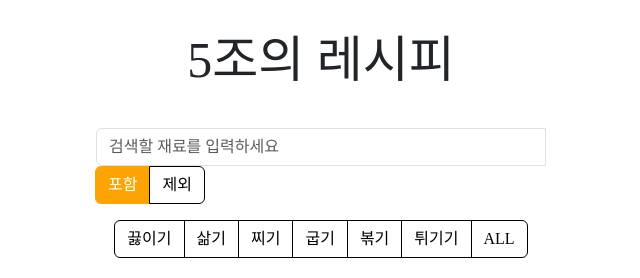
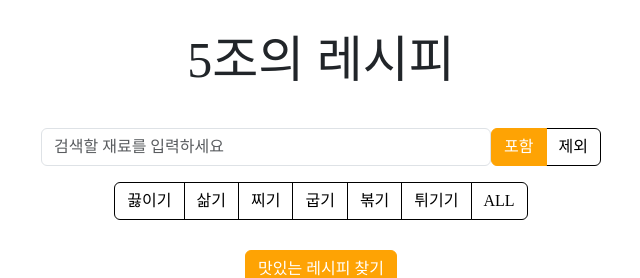
Before and after one commit to RecipeOfFive/react, a React (Create React App) app in the folder recipe_of_five_front/: page / in a window 1280 px wide. Shown: the top 278 px of the page, without its empty margins (319-959 px from the left). Built offline with nearby package versions, Linux system fonts and the light colour scheme; no server answers; a web font is replaced by a local one.

Commit message:
feat: input, btn 조정

```diff
--- a/recipe_of_five_front/src/components/SearchInd/SearchInd.jsx
+++ b/recipe_of_five_front/src/components/SearchInd/SearchInd.jsx
@@ -41,6 +41,7 @@ export default function SearchInd() {
     <div className="main-div-SearchInd">
       <h1>5조의 레시피</h1>
 
+      <div className="searchinput-btn-div">
         <div className="searchInd-input">
           <InputGroup className="mb-3">
             <Form.Control
@@ -50,13 +51,13 @@ export default function SearchInd() {
               aria-describedby="basic-addon2"
               onChange={(e) => setInput(e.target.value)}
             />
+          </InputGroup>
+        </div>
         <div className="searchInd-btn">
           <ButtonGroup className="main-div-SearchInd-buttongroup">
             <ToggleButton
               className={`main-div-SearchInd-togglebtn ${
-                                    radioValue === "1"
-                                        ? "custom-active"
-                                        : "custom-inactive"
+                radioValue === "1" ? "custom-active" : "custom-inactive"
               }`}
               id="radio-include"
               type="radio"
@@ -64,18 +65,14 @@ export default function SearchInd() {
               name="radio"
               value="1"
               checked={radioValue === "1"}
-                                onChange={(e) =>
-                                    handleRadioChange(e.currentTarget.value)
-                                }
+              onChange={(e) => handleRadioChange(e.currentTarget.value)}
               onClick={() => handleButtonClick(true)}
             >
               포함
             </ToggleButton>
             <ToggleButton
               className={`main-div-SearchInd-togglebtn ${
-                                    radioValue === "2"
-                                        ? "custom-active"
-                                        : "custom-inactive"
+                radioValue === "2" ? "custom-active" : "custom-inactive"
               }`}
               id="radio-exclude"
               type="radio"
@@ -83,16 +80,13 @@ export default function SearchInd() {
               name="radio"
               value="2"
               checked={radioValue === "2"}
-                                onChange={(e) =>
-                                    handleRadioChange(e.currentTarget.value)
-                                }
+              onChange={(e) => handleRadioChange(e.currentTarget.value)}
               onClick={() => handleButtonClick(false)}
             >
               제외
             </ToggleButton>
           </ButtonGroup>
         </div>
-                </InputGroup>
       </div>
     </div>
   );
--- a/recipe_of_five_front/src/components/SearchInd/style.css
+++ b/recipe_of_five_front/src/components/SearchInd/style.css
@@ -22,6 +22,11 @@
 .main-div-SearchInd h1 a {
   text-decoration: none;
   color: black;
+}
+
+.searchinput-btn-div {
+  display: flex;
+  justify-content: space-around;
 }
 
 /* SearchInd 컴포넌트 - 버튼 그룹 - 토글(포함/제외) */
@@ -60,7 +65,7 @@
 }
 
 .searchInd-btn {
-    width: 450px;
+  /* width: 450px; */
   display: flex;
   justify-content: left;
 }
```
Lines whose indentation alone changed are shown as unchanged.
